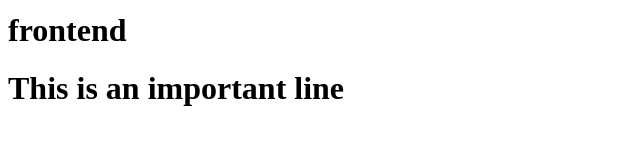
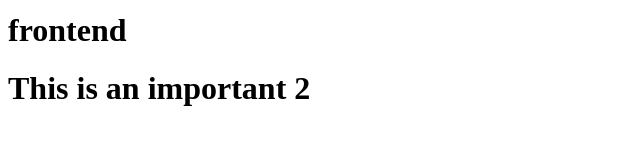
Before and after one commit to Akilan0911/Samplerepo, a plain HTML site: page index.html in a window 1280 px wide. Shown: the part 222-366 px from the top of the page, 0-640 px from the left. Drawn offline with Linux system fonts and the light colour scheme.

Commit message:
Update index.html

```diff
--- a/index.html
+++ b/index.html
@@ -11,6 +11,6 @@
    <h2>ak1</h2>
    <h1>1</h1>
    <h1>frontend</h1>
-   <h1>This is  an important line</h1>
+   <h1>This is  an important 2</h1>
 </body>
 </html>
```
